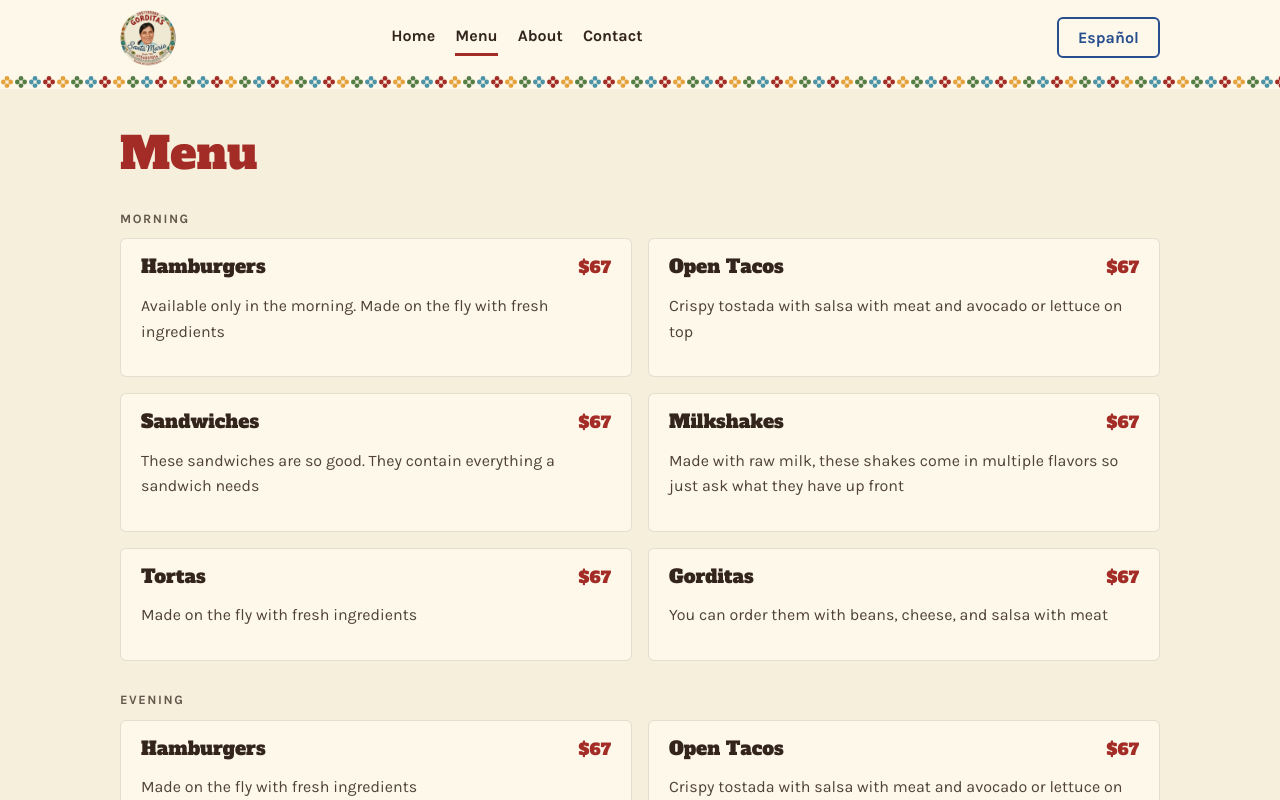
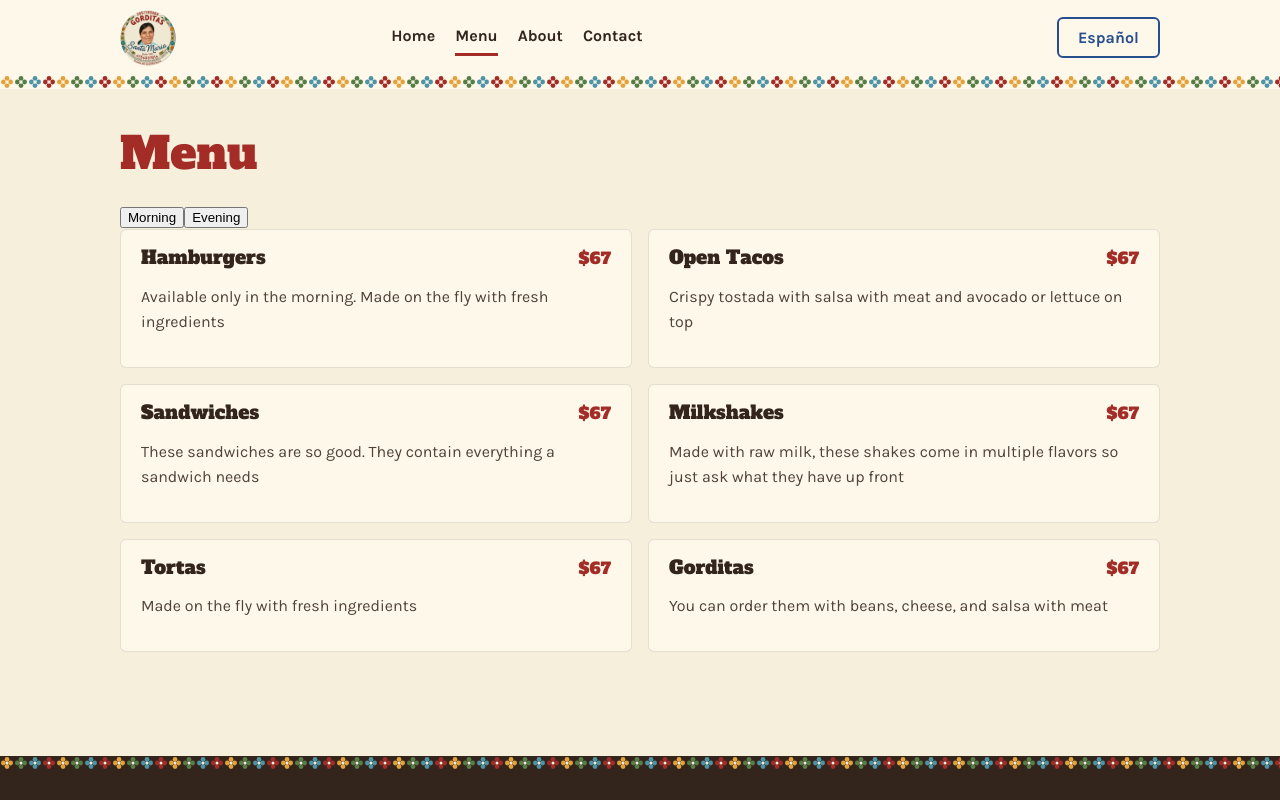
Before and after one commit to JosephMelesse/hack-website, a React (Vite) app: page /menu in a window 1280 px wide. Shown: the top 800 px of the page. Built offline with nearby package versions, Linux system fonts and the light colour scheme.

Commit message:
Menu/Menu.jsx: toggle between morning and evening sections

```diff
--- a/src/pages/Menu.jsx
+++ b/src/pages/Menu.jsx
@@ -1,20 +1,35 @@
 // MENU: Tasfia
-// Menu per wireframe pp. 03-04: morning and evening sections, card per dish.
+import { useState } from "react";
+
+// Menu per wireframe pp. 03-04: morning/evening toggle, card per dish.
 function Menu({ t }) {
-  const sections = [
-    { title: t?.menu?.morningTitle, items: t?.menu?.morning?.items ?? [] },
-    { title: t?.menu?.eveningTitle, items: t?.menu?.evening?.items ?? [] },
-  ];
+  const [section, setSection] = useState("morning");
+  const items = t?.menu?.[section]?.items ?? [];
 
   return (
     <section className="menu">
       <div className="container">
         <h1>{t?.menu?.title}</h1>
-        {sections.map((section) => (
-          <section key={section.title}>
-            <h2 className="eyebrow">{section.title}</h2>
+        <div className="menu-toggle">
+          <button
+            type="button"
+            className={section === "morning" ? "is-current" : undefined}
+            aria-pressed={section === "morning"}
+            onClick={() => setSection("morning")}
+          >
+            {t?.menu?.morningTitle}
+          </button>
+          <button
+            type="button"
+            className={section === "evening" ? "is-current" : undefined}
+            aria-pressed={section === "evening"}
+            onClick={() => setSection("evening")}
+          >
+            {t?.menu?.eveningTitle}
+          </button>
+        </div>
         <ul className="menu-list">
-              {section.items.map((item, index) => (
+          {items.map((item, index) => (
             <li className="card menu-item" key={index}>
               <div className="menu-item__row">
                 <h3>{item?.name}</h3>
@@ -24,8 +39,6 @@ function Menu({ t }) {
             </li>
           ))}
         </ul>
-          </section>
-        ))}
       </div>
     </section>
   );
```
Lines whose indentation alone changed are shown as unchanged.
